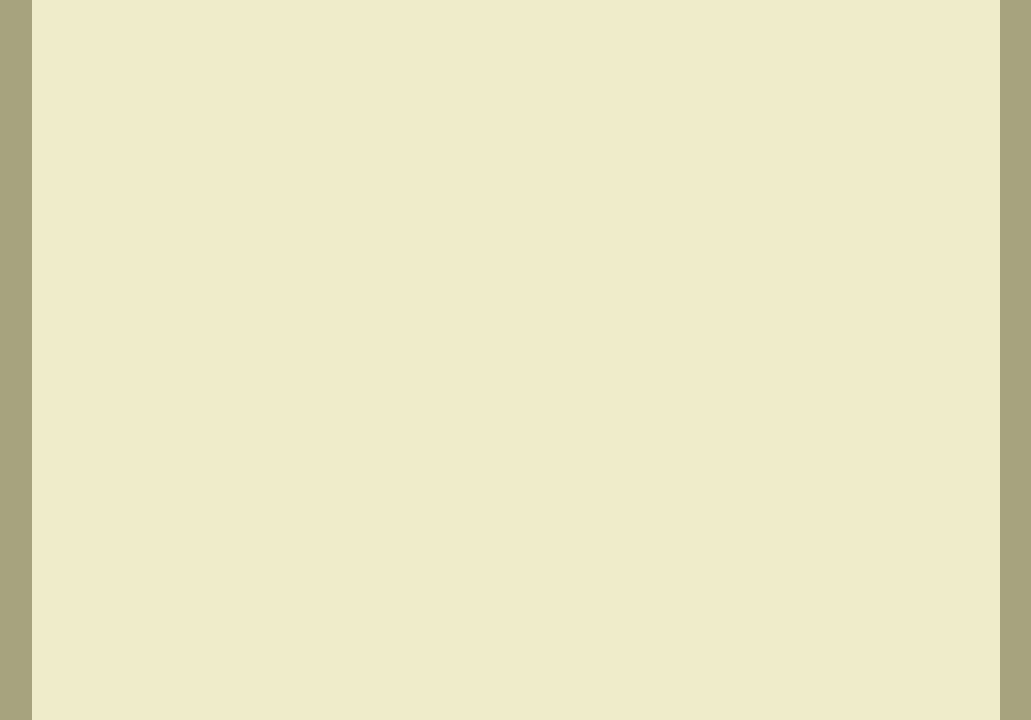
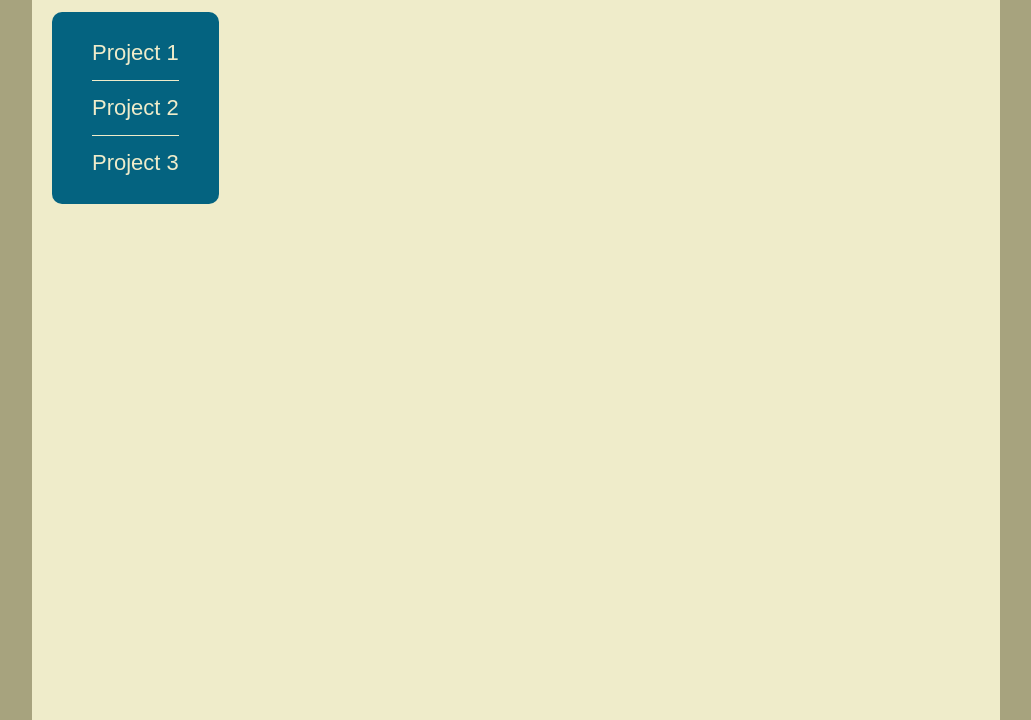
Before and after one commit to mvhs-introcs/portfolio, a website: page index.html in a window 1280 px wide. Shown: the part 80-800 px from the top of the page, without its empty margins (124-1155 px from the left). Drawn offline with Linux system fonts and the light colour scheme; some icons are missing.

Commit message:
Side menu

```diff
--- a/index.html
+++ b/index.html
@@ -18,6 +18,17 @@
         </ul>
       </nav>
     </header>
+    <div class="page">
+      <div class="menu">
+        <nav>
+          <ul>
+            <li><a href="#">Project 1</a></li>
+            <li><a href="#">Project 2</a></li>
+            <li><a href="#">Project 3</a></li>
+          </ul>
+        </nav>
+      </div>
+    </div>
 
   </div>
 
--- a/styles.css
+++ b/styles.css
@@ -64,3 +64,51 @@ h1 {
 .social span:hover {
   background: #A7A37E;
 }
+
+/**********************
+  Page
+**********************/
+
+.page {
+  padding: 20px;
+  min-height: 2000px;
+}
+
+/*********************
+  Menu
+*********************/
+
+.menu {
+  background: #046380;
+  position: fixed;
+  top: 92px;
+  border-radius: 10px;
+  padding: 14px 40px;
+}
+
+.menu ul {
+  list-style-type: none;
+  -webkit-margin-before: 0;
+  -webkit-padding-start: 0;
+  -webkit-margin-after: 0;
+}
+
+.menu li {
+  padding-top: 14px;
+  padding-bottom: 14px;
+  border-bottom: 1px solid #EFECCA;
+}
+
+.menu li:last-child {
+  border-bottom: none;
+}
+
+.menu li a {
+  color: #EFECCA;
+  font-size: 22px;
+  text-decoration: none;
+}
+
+.menu li a:hover {
+  color: #E6E2AF;
+}
```
